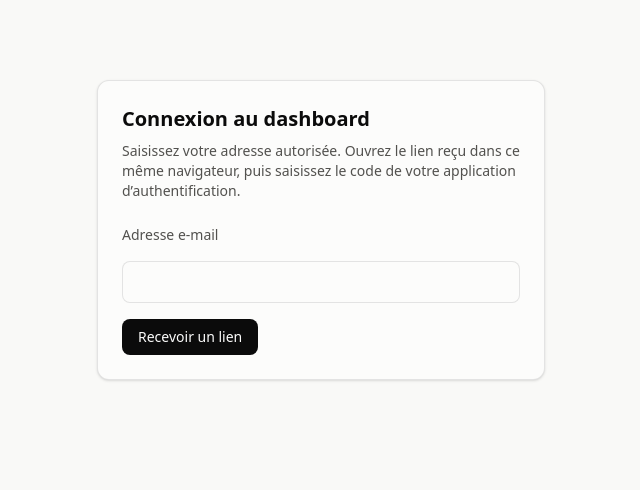
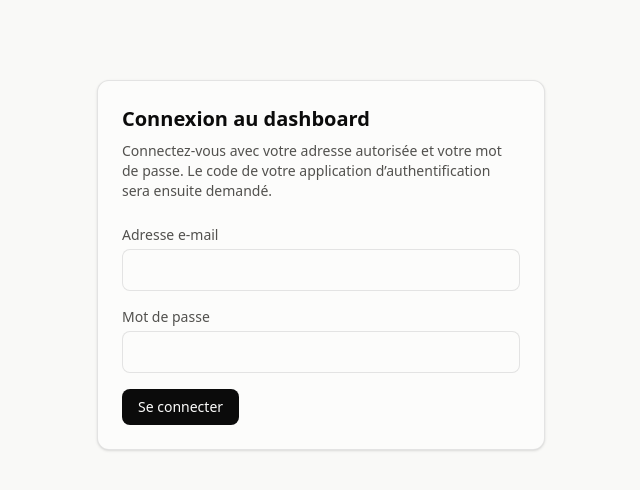
Before and after one commit to didoba28/Dashboard-leads, a Next.js app: page /connexion in a window 1280 px wide. Shown: the top 490 px of the page, without its empty margins (319-959 px from the left). Built offline with nearby package versions, Linux system fonts and the light colour scheme.

Commit message:
Ajouter la connexion par mot de passe et TOTP

```diff
--- /dev/null
+++ b/src/app/compte/page.tsx
@@ -0,0 +1,70 @@
+'use client';
+
+import { useState, type FormEvent } from 'react';
+import { clientAuthNavigateur } from '@/lib/auth/browser';
+
+export default function PageCompte() {
+  const [actuel, setActuel] = useState('');
+  const [nouveau, setNouveau] = useState('');
+  const [confirmation, setConfirmation] = useState('');
+  const [message, setMessage] = useState('');
+  const [erreur, setErreur] = useState('');
+  const [enCours, setEnCours] = useState(false);
+
+  async function changerMotDePasse(event: FormEvent<HTMLFormElement>) {
+    event.preventDefault();
+    setMessage('');
+    setErreur('');
+    if (nouveau.length < 16) {
+      setErreur('Le nouveau mot de passe doit contenir au moins 16 caractères.');
+      return;
+    }
+    if (nouveau !== confirmation) {
+      setErreur('Les deux nouveaux mots de passe ne correspondent pas.');
+      return;
+    }
+    setEnCours(true);
+    try {
+      const { error } = await clientAuthNavigateur().auth.updateUser({
+        current_password: actuel,
+        password: nouveau,
+      });
+      if (error) {
+        setErreur('Changement impossible. Vérifiez votre mot de passe actuel.');
+        return;
+      }
+      setActuel('');
+      setNouveau('');
+      setConfirmation('');
+      setMessage('Votre mot de passe a été modifié.');
+    } catch {
+      setErreur('Service indisponible. Réessayez.');
+    } finally {
+      setEnCours(false);
+    }
+  }
+
+  return (
+    <section className="max-w-xl rounded-xl border border-hair bg-surface p-6 shadow-sm">
+      <h1 className="text-xl font-semibold text-ink">Mon compte</h1>
+      <p className="mt-2 text-sm text-ink-2">Changez votre mot de passe temporaire après votre première connexion. Utilisez un mot de passe unique, conservé dans un gestionnaire de mots de passe.</p>
+      <form onSubmit={changerMotDePasse} className="mt-6 space-y-4">
+        <div>
+          <label className="block text-sm text-ink-2" htmlFor="actuel">Mot de passe actuel</label>
+          <input id="actuel" type="password" required autoComplete="current-password" value={actuel} onChange={(event) => setActuel(event.target.value)} className="mt-1 w-full rounded-lg border border-hair bg-surface px-3 py-2 text-ink" />
+        </div>
+        <div>
+          <label className="block text-sm text-ink-2" htmlFor="nouveau">Nouveau mot de passe (16 caractères minimum)</label>
+          <input id="nouveau" type="password" required minLength={16} autoComplete="new-password" value={nouveau} onChange={(event) => setNouveau(event.target.value)} className="mt-1 w-full rounded-lg border border-hair bg-surface px-3 py-2 text-ink" />
+        </div>
+        <div>
+          <label className="block text-sm text-ink-2" htmlFor="confirmation">Confirmer le nouveau mot de passe</label>
+          <input id="confirmation" type="password" required minLength={16} autoComplete="new-password" value={confirmation} onChange={(event) => setConfirmation(event.target.value)} className="mt-1 w-full rounded-lg border border-hair bg-surface px-3 py-2 text-ink" />
+        </div>
+        <button type="submit" disabled={enCours} className="rounded-lg bg-ink px-4 py-2 text-sm font-medium text-surface disabled:opacity-50">{enCours ? 'Modification…' : 'Changer le mot de passe'}</button>
+      </form>
+      {message && <p role="status" className="mt-4 text-sm text-ink-2">{message}</p>}
+      {erreur && <p role="alert" className="mt-4 text-sm text-red-600">{erreur}</p>}
+    </section>
+  );
+}
--- a/src/app/connexion/page.tsx
+++ b/src/app/connexion/page.tsx
@@ -1,26 +1,30 @@
 'use client';
 
 import { useState, type FormEvent } from 'react';
+import { clientAuthNavigateur } from '@/lib/auth/browser';
 
 export default function PageConnexion() {
   const [email, setEmail] = useState('');
-  const [message, setMessage] = useState('');
+  const [motDePasse, setMotDePasse] = useState('');
+  const [erreur, setErreur] = useState('');
   const [enCours, setEnCours] = useState(false);
 
-  async function envoyer(event: FormEvent<HTMLFormElement>) {
+  async function connecter(event: FormEvent<HTMLFormElement>) {
     event.preventDefault();
     setEnCours(true);
-    setMessage('');
+    setErreur('');
     try {
-      const reponse = await fetch('/auth/send-link', {
-        method: 'POST',
-        headers: { 'Content-Type': 'application/json' },
-        body: JSON.stringify({ email }),
+      const { error } = await clientAuthNavigateur().auth.signInWithPassword({
+        email: email.trim().toLowerCase(),
+        password: motDePasse,
       });
-      const resultat = await reponse.json() as { message?: string; erreur?: string };
-      setMessage(resultat.message ?? resultat.erreur ?? 'Envoi impossible.');
+      if (error) {
+        setErreur('Adresse e-mail ou mot de passe incorrect.');
+        return;
+      }
+      window.location.replace('/mfa');
     } catch {
-      setMessage('Connexion au service impossible. Réessayez.');
+      setErreur('Connexion indisponible. Réessayez.');
     } finally {
       setEnCours(false);
     }
@@ -29,13 +33,19 @@ export default function PageConnexion() {
   return (
     <section className="mx-auto mt-12 max-w-md rounded-xl border border-hair bg-surface p-6 shadow-sm">
       <h1 className="text-xl font-semibold text-ink">Connexion au dashboard</h1>
-      <p className="mt-2 text-sm text-ink-2">Saisissez votre adresse autorisée. Ouvrez le lien reçu dans ce même navigateur, puis saisissez le code de votre application d’authentification.</p>
-      <form onSubmit={envoyer} className="mt-6 space-y-4">
-        <label className="block text-sm text-ink-2" htmlFor="email">Adresse e-mail</label>
-        <input id="email" type="email" required autoComplete="email" value={email} onChange={(event) => setEmail(event.target.value)} className="w-full rounded-lg border border-hair bg-surface px-3 py-2 text-ink" />
-        <button type="submit" disabled={enCours} className="rounded-lg bg-ink px-4 py-2 text-sm font-medium text-surface disabled:opacity-50">{enCours ? 'Envoi…' : 'Recevoir un lien'}</button>
+      <p className="mt-2 text-sm text-ink-2">Connectez-vous avec votre adresse autorisée et votre mot de passe. Le code de votre application d’authentification sera ensuite demandé.</p>
+      <form onSubmit={connecter} className="mt-6 space-y-4">
+        <div>
+          <label className="block text-sm text-ink-2" htmlFor="email">Adresse e-mail</label>
+          <input id="email" type="email" required autoComplete="username" value={email} onChange={(event) => setEmail(event.target.value)} className="mt-1 w-full rounded-lg border border-hair bg-surface px-3 py-2 text-ink" />
+        </div>
+        <div>
+          <label className="block text-sm text-ink-2" htmlFor="mot-de-passe">Mot de passe</label>
+          <input id="mot-de-passe" type="password" required autoComplete="current-password" value={motDePasse} onChange={(event) => setMotDePasse(event.target.value)} className="mt-1 w-full rounded-lg border border-hair bg-surface px-3 py-2 text-ink" />
+        </div>
+        <button type="submit" disabled={enCours} className="rounded-lg bg-ink px-4 py-2 text-sm font-medium text-surface disabled:opacity-50">{enCours ? 'Connexion…' : 'Se connecter'}</button>
       </form>
-      {message && <p role="status" className="mt-4 text-sm text-ink-2">{message}</p>}
+      {erreur && <p role="alert" className="mt-4 text-sm text-red-600">{erreur}</p>}
     </section>
   );
 }
--- a/src/components/navigation.tsx
+++ b/src/components/navigation.tsx
@@ -12,6 +12,7 @@ const LIENS = [
   { href: '/objectifs', label: 'Objectifs & primes', icone: '◎' },
   { href: '/regles', label: 'Règles de comptage', icone: '§' },
   { href: '/integrations', label: 'Intégrations', icone: '⇄' },
+  { href: '/compte', label: 'Mon compte', icone: '●' },
 ] as const;
 
 export function Navigation({ orientation = 'verticale' }: { orientation?: 'verticale' | 'horizontale' }) {
```
Also changed, not shown: 3 other files (tests, documents, lock files or other folders).
